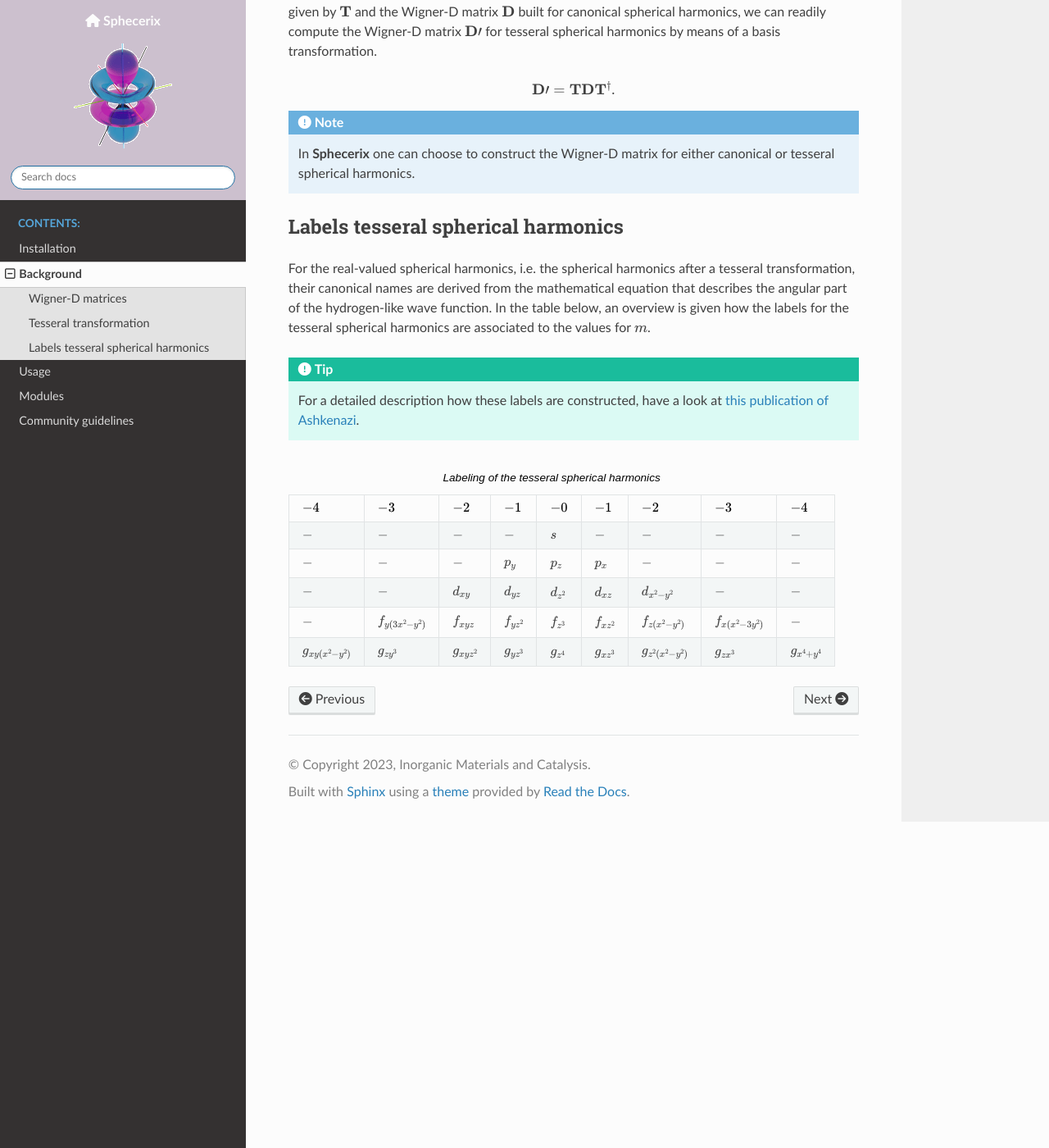
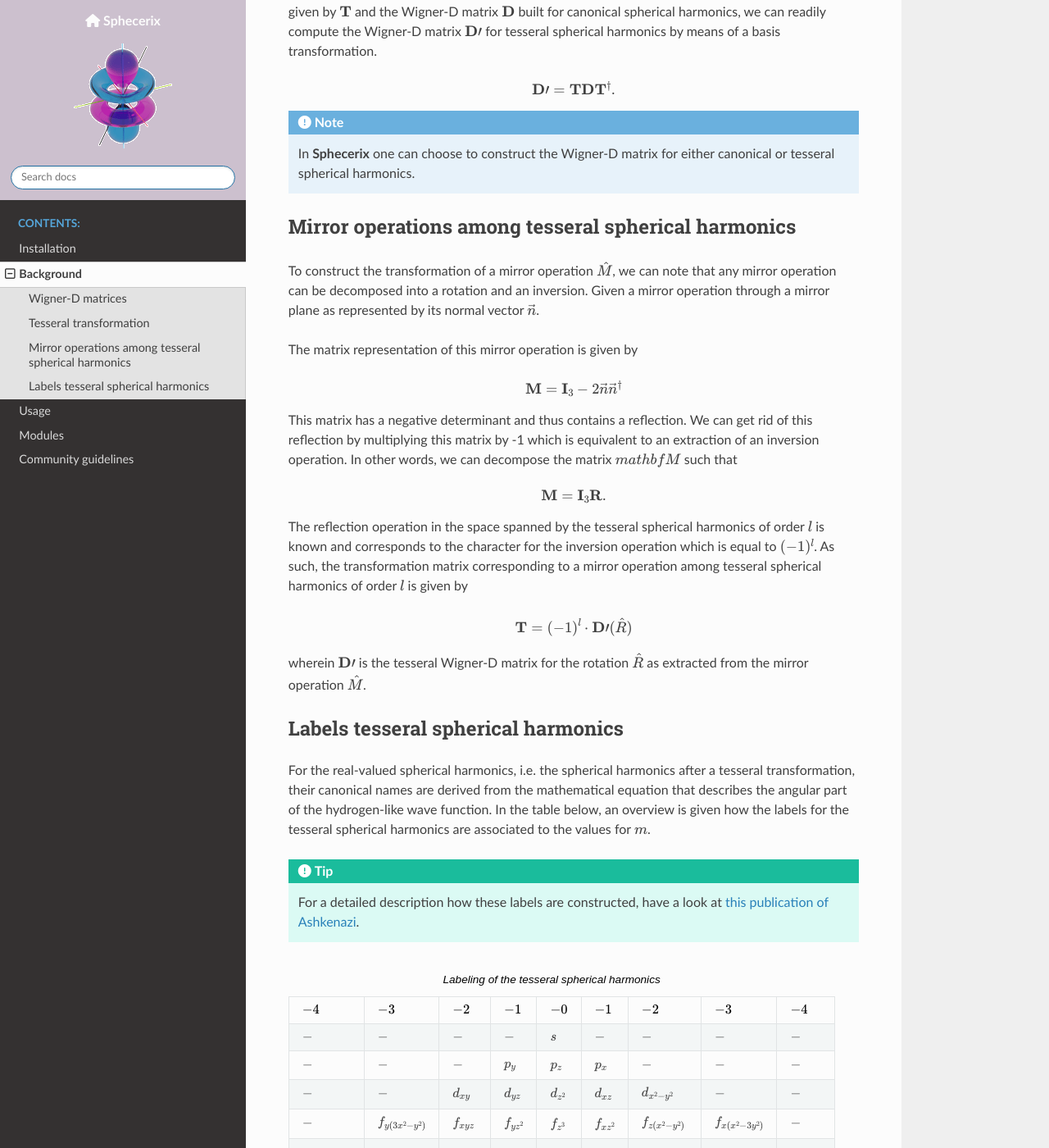
Before and after one commit to ifilot/sphecerix, a Sphinx documentation site: the page built from docs/background.rst, in a window 1280 px wide and 1400 px high, scrolled down 649 px. Shown: the whole window at 82% size. Built offline with Sphinx 7.4.7 and the Read the Docs theme 2.0.0, drawn with Linux system fonts in a browser that asks for light colours; nearby versions of some CDN libraries.

Commit message:
Expanding documentation

```diff
--- a/docs/background.rst
+++ b/docs/background.rst
@@ -40,6 +40,40 @@ tesseral ones as given by :math:`\mathbf{T}` and the Wigner-D matrix :math:`\mat
 .. note::
   In :program:`Sphecerix` one can choose to construct the Wigner-D matrix for either
   canonical or tesseral spherical harmonics.
+
+Mirror operations among tesseral spherical harmonics
+----------------------------------------------------
+
+To construct the transformation of a mirror operation :math:`\hat{M}`, we can note that any
+mirror operation can be decomposed into a rotation and an inversion. Given a mirror
+operation through a mirror plane as represented by its normal vector :math:`\vec{n}`.
+
+The matrix representation of this mirror operation is given by
+
+.. math::
+
+  \mathbf{M} = \mathbf{I}_{3} - 2 \vec{n} \vec{n}^{\dagger}
+
+This matrix has a negative determinant and thus contains a reflection. We can
+get rid of this reflection by multiplying this matrix by -1 which is equivalent
+to an extraction of an inversion operation. In other words, we can decompose
+the matrix :math:`mathbf{M}` such that
+
+.. math::
+  \mathbf{M} = \mathbf{I}_{3} \mathbf{R}.
+
+The reflection operation in the space spanned by the tesseral spherical
+harmonics of order :math:`l` is known and corresponds to the character for the
+inversion operation which is equal to :math:`(-1)^{l}`. As such, the
+transformation matrix corresponding to a mirror operation among tesseral
+spherical harmonics of order :math:`l` is given by
+
+.. math::
+  \mathbf{T} = (-1)^{l} \cdot \mathbf{D}\prime(\hat{R})
+
+wherein :math:`\mathbf{D}\prime` is the tesseral Wigner-D matrix for the
+rotation :math:`\hat{R}` as extracted from the mirror operation :math:`\hat{M}`.
+
 
 Labels tesseral spherical harmonics
 -----------------------------------
--- a/docs/wignerd.rst
+++ b/docs/wignerd.rst
@@ -9,5 +9,5 @@ wignerd module
 .. _wigner_d:
 
 .. automodule:: sphecerix.wignerd
-    :members: wigner_D, tesseral_wigner_D
+    :members: wigner_D, tesseral_wigner_D, tesseral_wigner_D_mirror
     :show-inheritance:
```
